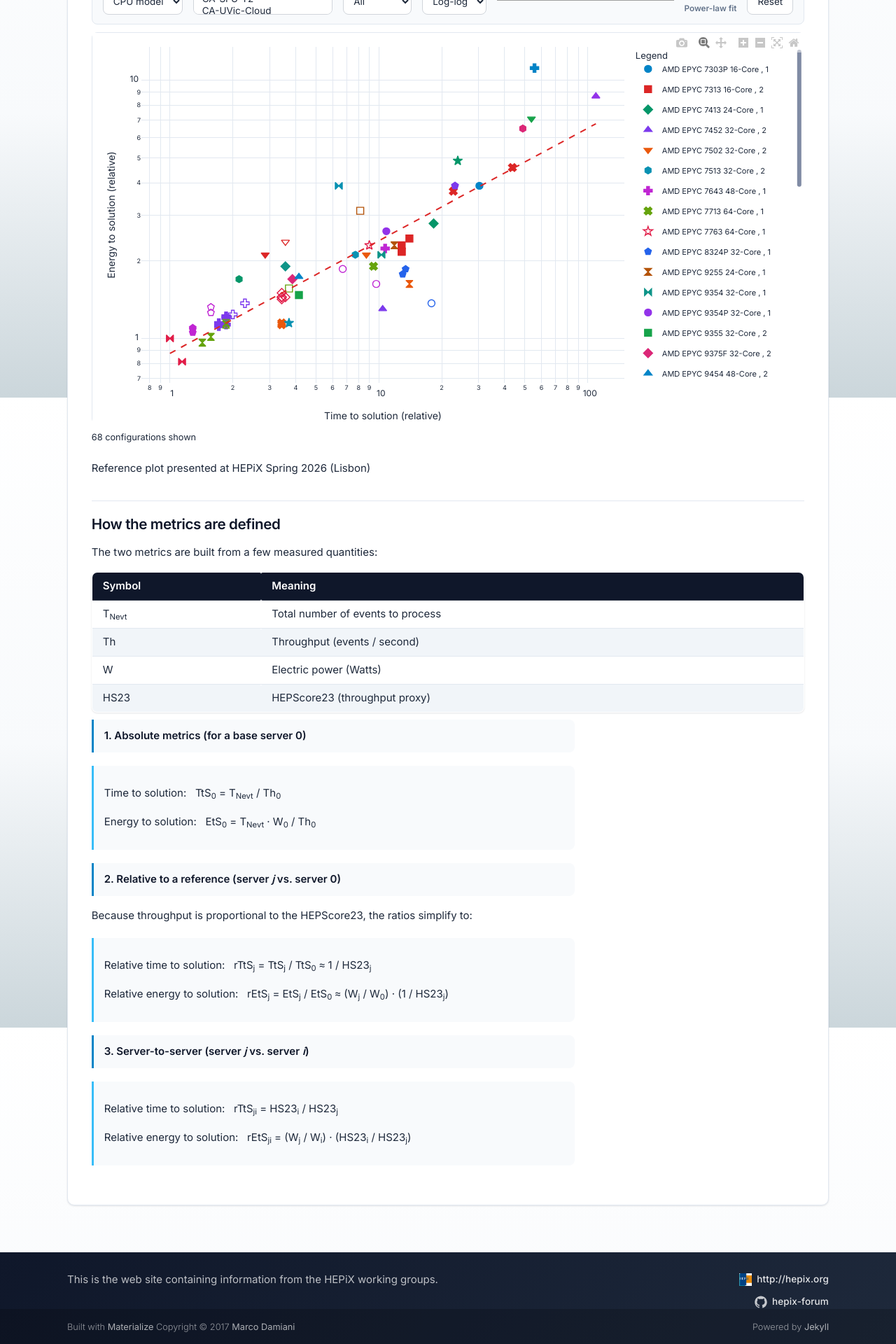
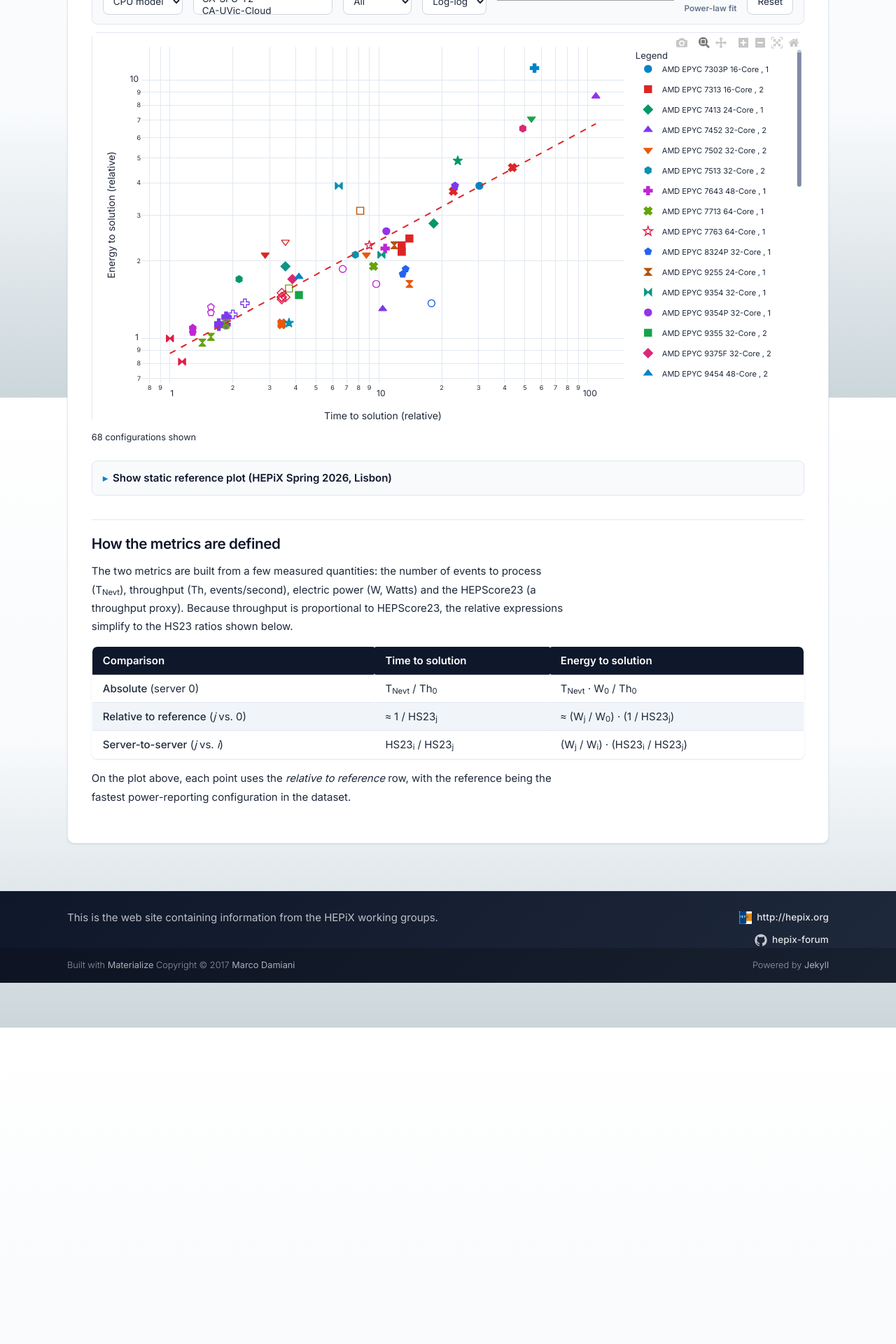
Before and after one commit to HEPiX-Forum/hepix-forum.github.io, a Jekyll site: the page built from _benchmarking/time_energy_to_solution.md, in a window 1280 px wide. Shown: the part 1232-3152 px from the top of the page at 70% size. Built offline with Jekyll 4.4.1, drawn with Linux system fonts in a browser that asks for light colours.

Commit message:
Fixed styling and issues with mobile compatibility

```diff
--- a/_benchmarking/time_energy_to_solution.md
+++ b/_benchmarking/time_energy_to_solution.md
@@ -44,8 +44,8 @@
 
 {% include time-energy-plot.html %}
 
-<details class="metrics-toggle">
-<summary>Reference plot presented at HEPiX Spring 2026 (Lisbon)</summary>
+<details class="tes-reference">
+<summary>Show static reference plot (HEPiX Spring 2026, Lisbon)</summary>
 
 <p>Static version of this analysis, as presented at the HEPiX Spring 2026
 workshop in Lisbon.</p>
@@ -64,31 +64,17 @@
 
 ## How the metrics are defined
 
-The two metrics are built from a few measured quantities:
+The two metrics are built from a few measured quantities: the number of events
+to process (T<sub>Nevt</sub>), throughput (Th, events/second), electric power
+(W, Watts) and the HEPScore23 (a throughput proxy). Because throughput is
+proportional to HEPScore23, the relative expressions simplify to the HS23 ratios
+shown below.
 
-| Symbol | Meaning |
-|--------|---------|
-| T<sub>Nevt</sub> | Total number of events to process |
-| Th | Throughput (events / second) |
-| W | Electric power (Watts) |
-| HS23 | HEPScore23 (throughput proxy) |
+| Comparison | Time to solution | Energy to solution |
+|---|---|---|
+| **Absolute** (server 0) | T<sub>Nevt</sub> / Th<sub>0</sub> | T<sub>Nevt</sub> &middot; W<sub>0</sub> / Th<sub>0</sub> |
+| **Relative to reference** (_j_ vs. 0) | &asymp; 1 / HS23<sub>j</sub> | &asymp; (W<sub>j</sub> / W<sub>0</sub>) &middot; (1 / HS23<sub>j</sub>) |
+| **Server-to-server** (_j_ vs. _i_) | HS23<sub>i</sub> / HS23<sub>j</sub> | (W<sub>j</sub> / W<sub>i</sub>) &middot; (HS23<sub>i</sub> / HS23<sub>j</sub>) |
 
-**1. Absolute metrics (for a base server 0)**
-
-> Time to solution: &nbsp; TtS<sub>0</sub> = T<sub>Nevt</sub> / Th<sub>0</sub>
->
-> Energy to solution: &nbsp; EtS<sub>0</sub> = T<sub>Nevt</sub> &middot; W<sub>0</sub> / Th<sub>0</sub>
-
-**2. Relative to a reference (server _j_ vs. server 0)**
-
-Because throughput is proportional to the HEPScore23, the ratios simplify to:
-
-> Relative time to solution: &nbsp; rTtS<sub>j</sub> = TtS<sub>j</sub> / TtS<sub>0</sub> &asymp; 1 / HS23<sub>j</sub>
->
-> Relative energy to solution: &nbsp; rEtS<sub>j</sub> = EtS<sub>j</sub> / EtS<sub>0</sub> &asymp; (W<sub>j</sub> / W<sub>0</sub>) &middot; (1 / HS23<sub>j</sub>)
-
-**3. Server-to-server (server _j_ vs. server _i_)**
-
-> Relative time to solution: &nbsp; rTtS<sub>ji</sub> = HS23<sub>i</sub> / HS23<sub>j</sub>
->
-> Relative energy to solution: &nbsp; rEtS<sub>ji</sub> = (W<sub>j</sub> / W<sub>i</sub>) &middot; (HS23<sub>i</sub> / HS23<sub>j</sub>)
+On the plot above, each point uses the *relative to reference* row, with the
+reference being the fastest power-reporting configuration in the dataset.
--- a/_sass/time-energy-plot.scss
+++ b/_sass/time-energy-plot.scss
@@ -114,6 +114,55 @@
   text-align: center;
 }
 
+// Collapsible static reference plot
+details.tes-reference {
+  margin: 1rem 0 1.5rem;
+  border: 1px solid $hepix-border;
+  border-radius: $hepix-radius-sm;
+  background: $hepix-surface;
+  padding: 0.35rem 0.75rem;
+
+  &[open] {
+    background: #ffffff;
+    padding-bottom: 0.75rem;
+  }
+
+  > *:not(summary) {
+    margin-top: 0.75rem;
+  }
+
+  summary {
+    display: flex;
+    align-items: center;
+    gap: 0.5rem;
+    cursor: pointer;
+    padding: 0.5rem 0.25rem;
+    font-weight: 600;
+    color: $hepix-navy;
+    list-style: none;
+
+    &::-webkit-details-marker {
+      display: none;
+    }
+
+    &::before {
+      content: "\25B8"; // right-pointing triangle
+      display: inline-block;
+      color: $hepix-accent;
+      font-size: 0.9em;
+      transition: transform 0.2s ease;
+    }
+
+    &:hover {
+      color: $hepix-accent;
+    }
+  }
+
+  &[open] > summary::before {
+    transform: rotate(90deg);
+  }
+}
+
 @media only screen and (max-width: 600px) {
   .tes-controls {
     flex-direction: column;
@@ -125,6 +174,8 @@
   }
 
   .tes-plot__canvas {
-    min-height: 460px;
+    // Taller on mobile: the legend sits below the plot, so the square
+    // plotting area needs extra vertical room to stay readable.
+    min-height: 620px;
   }
 }
--- a/js/time-energy-plot.js
+++ b/js/time-energy-plot.js
@@ -256,31 +256,58 @@
     return traces;
   };
 
+  var isMobile = function () {
+    return window.matchMedia('(max-width: 600px)').matches;
+  };
+
   var layout = function () {
     var scale = controls.scale.value;
+    var mobile = isMobile();
+    var axisTitleFont = { size: mobile ? 12 : 14 };
+    var tickFont = { size: mobile ? 10 : 12 };
+
+    var legend = mobile
+      ? {
+          title: { text: '' },
+          orientation: 'h',
+          x: 0,
+          xanchor: 'left',
+          y: -0.22,
+          yanchor: 'top',
+          font: { size: 10 },
+          itemwidth: 30
+        }
+      : {
+          title: { text: 'Legend' },
+          orientation: 'v',
+          x: 1.02,
+          y: 1,
+          font: { size: 11 }
+        };
+
     return {
-      margin: { l: 70, r: 20, t: 20, b: 60 },
+      margin: mobile
+        ? { l: 52, r: 12, t: 10, b: 48 }
+        : { l: 70, r: 20, t: 20, b: 60 },
       hovermode: 'closest',
       hoverlabel: { align: 'left', bgcolor: '#ffffff', bordercolor: '#e2e8f0' },
       xaxis: {
-        title: { text: 'Time to solution (relative)' },
+        title: { text: 'Time to solution (relative)', font: axisTitleFont },
         type: scale === 'log' ? 'log' : 'linear',
         gridcolor: '#e2e8f0',
-        zeroline: false
+        zeroline: false,
+        tickfont: tickFont,
+        automargin: true
       },
       yaxis: {
-        title: { text: 'Energy to solution (relative)' },
+        title: { text: 'Energy to solution (relative)', font: axisTitleFont },
         type: scale === 'log' ? 'log' : 'linear',
         gridcolor: '#e2e8f0',
-        zeroline: false
+        zeroline: false,
+        tickfont: tickFont,
+        automargin: true
       },
-      legend: {
-        title: { text: 'Legend' },
-        orientation: 'v',
-        x: 1.02,
-        y: 1,
-        font: { size: 11 }
-      },
+      legend: legend,
       font: { family: 'Inter, sans-serif', color: '#1e293b' },
       paper_bgcolor: '#ffffff',
       plot_bgcolor: '#ffffff'
@@ -326,5 +353,22 @@
     render();
   });
 
+  var wasMobile = isMobile();
+  var mq = window.matchMedia('(max-width: 600px)');
+  var onBreakpoint = function () {
+    var nowMobile = isMobile();
+    if (nowMobile !== wasMobile) {
+      wasMobile = nowMobile;
+      if (rendered) {
+        Plotly.relayout(canvas, layout());
+      }
+    }
+  };
+  if (mq.addEventListener) {
+    mq.addEventListener('change', onBreakpoint);
+  } else if (mq.addListener) {
+    mq.addListener(onBreakpoint);
+  }
+
   render();
 })();
```
